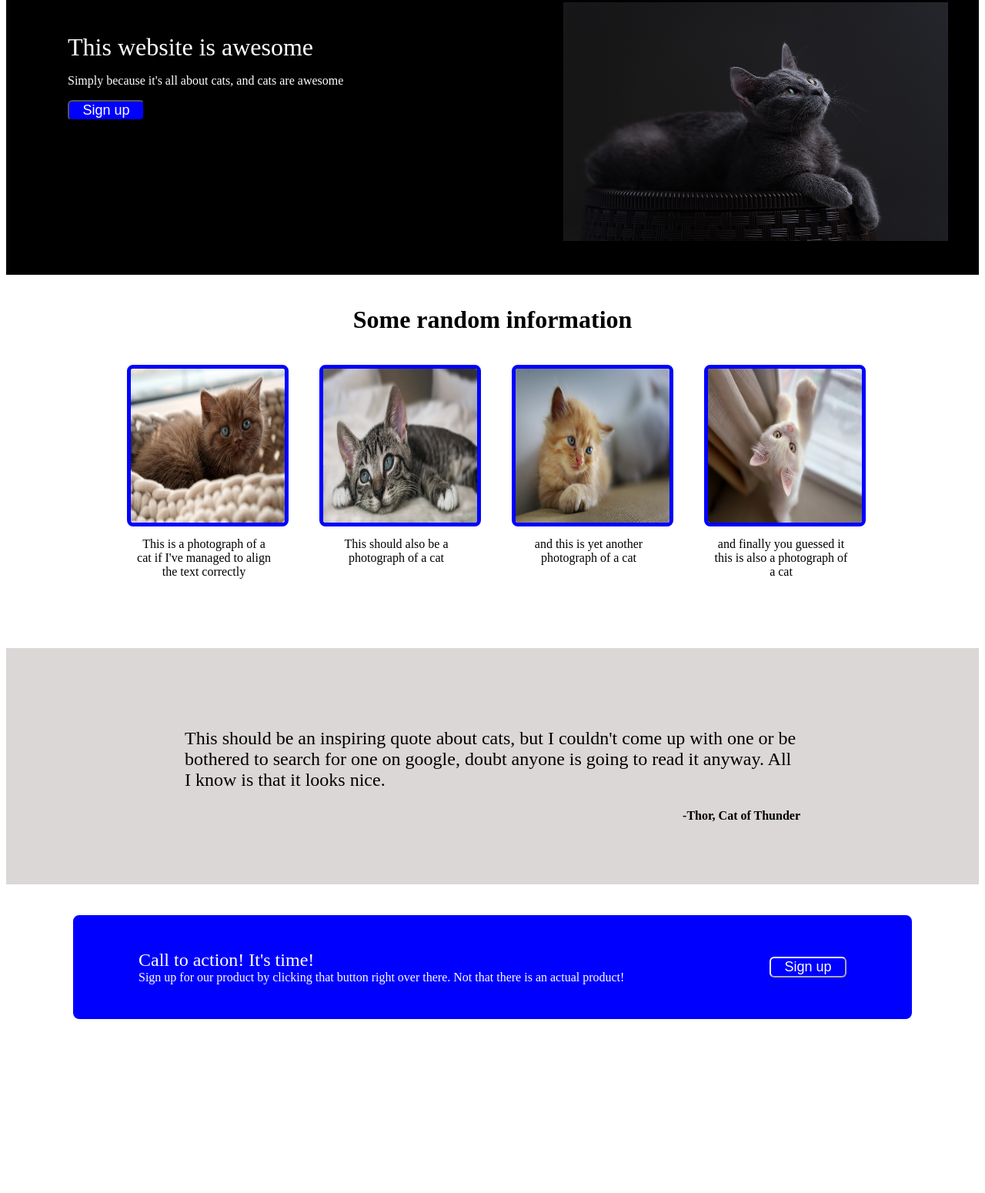
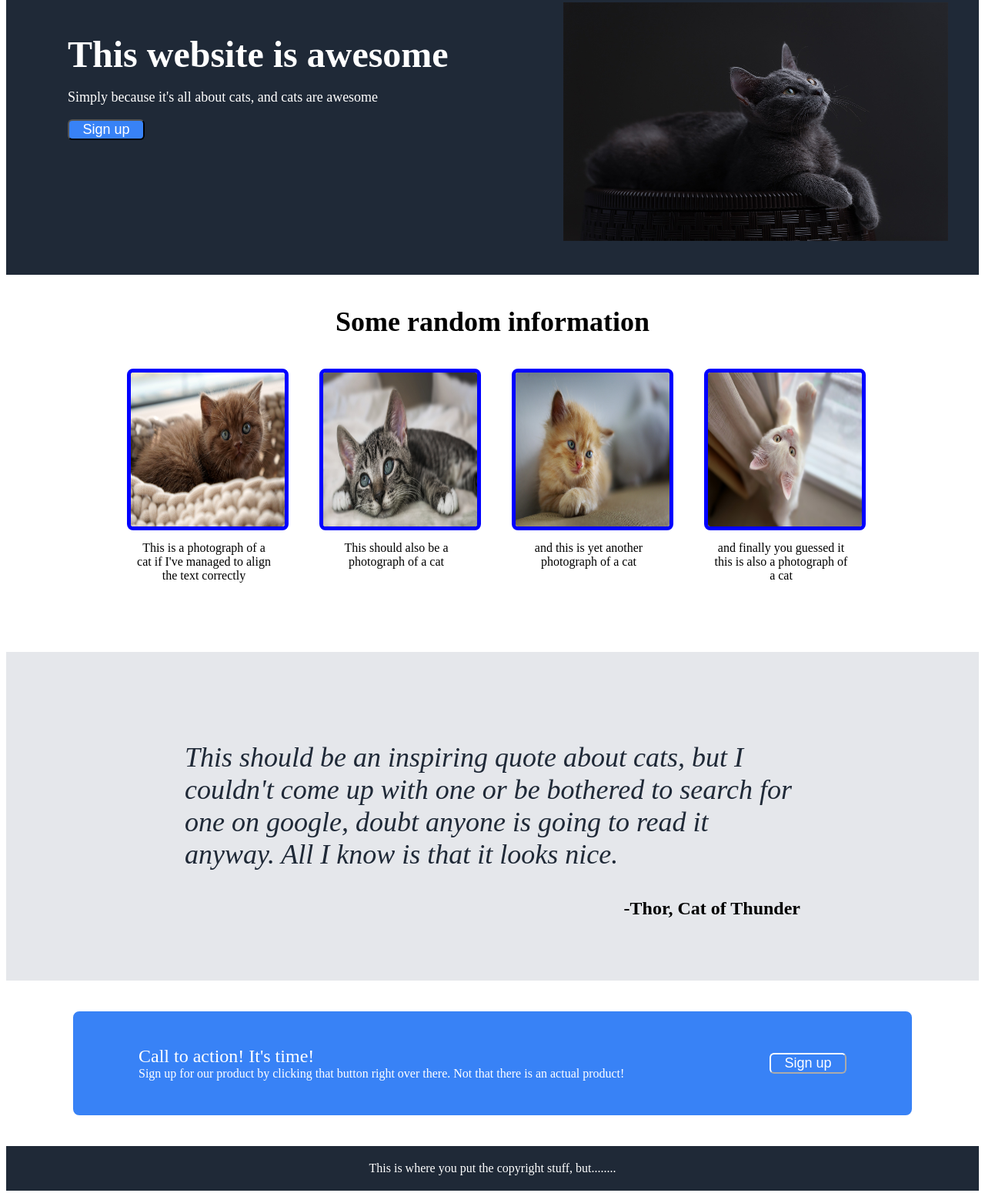
Before and after one commit to debbieSc/firstwebpage, a plain HTML site: page index.html in a window 1280 px wide. Shown: the part 202-1752 px from the top of the page at 77% size. Before the commit the page ends 1574 px from the top, so only its background shows below. Drawn offline with Linux system fonts and the light colour scheme.

Commit message:
changes to index and style

```diff
--- a/index.html
+++ b/index.html
@@ -21,7 +21,7 @@
             <div class="body">
                 <div class="leftside">
                     <div class="heading">This website is awesome</div>
-                    <p>Simply because it's all about cats, and cats are awesome</p>
+                    <p class="para">Simply because it's all about cats, and cats are awesome</p>
                     <button>Sign up</button>
                 </div>
                     <div class="image1"><img src="./Images/cat.jpg" alt="It's a cat" height="310" width="500"></div>
@@ -71,5 +71,7 @@
                 </div>
         </div>
 
+        <div class="footer">This is where you put the copyright stuff, but........</div>
+
     </body>
 </html>
--- a/style.css
+++ b/style.css
@@ -21,7 +21,7 @@ button {
     height: auto;
     font-size: 18px;
     border-radius: 6px;
-    background-color: blue;
+    background-color: #3882F6;
     color: white;
 }
 
@@ -49,7 +49,7 @@ button {
 }
 
 .container {
-    background-color: black;
+    background-color: #1f2937;
     color: white;
 }
 
@@ -65,11 +65,14 @@ button {
 
 }
 .heading {
-    font-size: 32px;
+    font-size: 48px;
+    font-weight: 900;
 
 }
 
-
+.para {
+    font-size: 18px;
+}
 
 .imagecontainer {
     display: flex;
@@ -102,8 +105,8 @@ button {
 .secondheader {
     display: flex;
     justify-content: center;
-    font-size: 32px;
-    font-weight: bold;
+    font-size: 36px;
+    font-weight: 900;
     margin-top: 40px;
 
 }
@@ -113,7 +116,8 @@ button {
     flex-direction: column;
     justify-content: center;
     align-items: center;
-    background-color: rgb(219, 215, 215);
+    background-color: #E5E7EB;
+
 
 }
 
@@ -126,13 +130,16 @@ button {
 .a {
     display: flex;
     justify-content: flex-start;
-    font-size: 24px;
+    font-size: 36px;
+    font-style: italic;
+    color: #1f2937;
 }
 
 .b {
     display: flex;
     justify-content: flex-end;
     font-weight: bold;
+    font-size: 24px;
 }
 
 .bottomsection {
@@ -144,11 +151,11 @@ button {
 .bluebox {
     display: flex;
     justify-content: space-between;
-    background-color: blue;
+    background-color: #3882F6;
     flex-basis: 1000px;
     padding: 40px;
     margin: 40px;
-    border: 5px solid blue;
+    border: 5px solid #3882F6;
     border-radius: 8px;
     color: white;
 }
@@ -189,3 +196,10 @@ button {
 
 
 }
+
+.footer {
+    background-color: #1f2937;
+    color: white;
+    text-align: center;
+    padding: 20px;
+}
```
